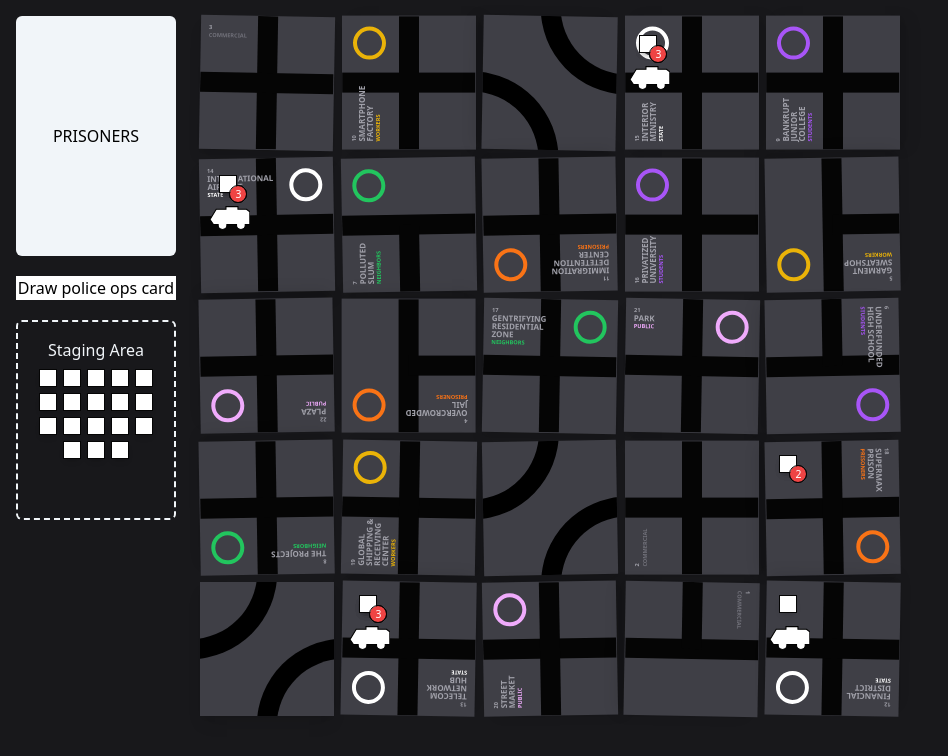
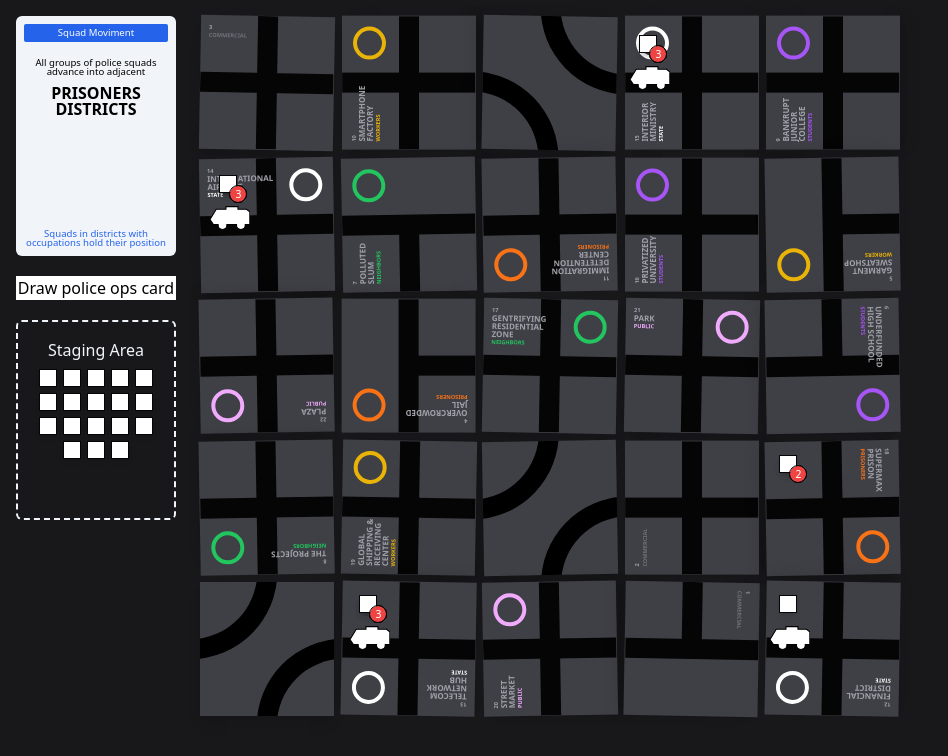
Before and after one commit to raphaelaleixo/bloc-by-bloc, a Next.js app: page / in a window 1280 px wide. Both pictures are taken after a click on the button "Draw police ops card". Shown: the top 756 px of the page, without its empty margins (0-948 px from the left). Built offline with nearby package versions, Linux system fonts and the light colour scheme.

Commit message:
PoliceOpsDeck

```diff
--- a/classes/police/constants.ts
+++ b/classes/police/constants.ts
@@ -31,10 +31,7 @@ export interface moviment {
 
 export type PoliceOpsCard = {
     title: string,
-    contentBefore?: string,
     contentAfter?: string,
-    tagAfter?: Faction | OtherDistrictTypes,
-    extraInfo?: string,
     type: policeOpsCardTypes;
     moviment?: moviment;
     reinforcement?: reinforcement;
--- a/components/policeBlocks/policeOpsDeck.tsx
+++ b/components/policeBlocks/policeOpsDeck.tsx
@@ -3,15 +3,14 @@ import Police from "../../classes/police"
 import { PoliceOpsCard } from "../../classes/police/constants";
 import { instanceToInstance } from "class-transformer";
 import City from "../../classes/city";
+import PoliceOpsDeckCard from "./policeOpsDeckCard";
 
 const PoliceOpsDeck: React.FC<{ city: City, police: Police, setPolice: Function }> = ({ city, police, setPolice }) => {
     const [policeOpsCard, setPoliceOpsCard] = useState<PoliceOpsCard | undefined>();
 
     return (
         <>
-        <div className={`w-[160px] h-[240px] p-2 rounded-md flex items-center justify-center ${policeOpsCard ? 'bg-slate-100' : ''} text-center`}>
-            {policeOpsCard?.title}
-        </div>
+        <PoliceOpsDeckCard policeOpsCard={policeOpsCard} />
         <button
             onClick={() => {
               setPoliceOpsCard(police.drawPoliceCard(city));
--- /dev/null
+++ b/components/policeBlocks/policeOpsDeckCard.tsx
@@ -0,0 +1,26 @@
+import { PoliceOpsCard, policeOpsMovimentTypes } from "../../classes/police/constants";
+
+const PoliceOpsDeckCard: React.FC<{ policeOpsCard: PoliceOpsCard }> = ({ policeOpsCard }) => {
+
+    if (!policeOpsCard) {
+        return false;
+    }
+
+    const contentBefore = policeOpsCard.moviment?.movimentType === policeOpsMovimentTypes.district ? 'All groups of police squads advance into adjacent' : '';
+    const title = policeOpsCard.moviment?.movimentType === policeOpsMovimentTypes.district ? `${policeOpsCard.title} districts` : policeOpsCard.title;
+    const extraInfo = policeOpsCard.moviment ? 'Squads in districts with occupations hold their position' : '';
+    const bannerInfo = policeOpsCard.moviment ? 'Squad Moviment' : ' ';
+    const bannerColor = policeOpsCard.moviment ? 'bg-blue-600' : '';
+
+    return  (
+        <div className="w-[160px] h-[240px] p-2 rounded-md flex flex-col justify-top bg-slate-100 text-center">
+            <div className={`${bannerColor} text-[0.6em] leading-none p-1 text-white rounded-sm mb-4`}>{bannerInfo}</div>
+            <div className="text-[0.6rem] leading-none">{contentBefore}</div>
+            <div className="font-bold leading-none text-md my-2 uppercase">{title}</div>
+            <div className="text-[0.6rem] leading-none whitespace-pre-wrap">{policeOpsCard.contentAfter}</div>
+            <div className="text-[0.6rem] leading-none mt-auto text-blue-600">{extraInfo}</div>
+        </div>
+    );
+}
+
+export default PoliceOpsDeckCard;
--- a/gameData/policeOpsDeck.ts
+++ b/gameData/policeOpsDeck.ts
@@ -59,14 +59,16 @@ export const policeOpsDeck: PoliceOpsCard[] = [{
 },
 {
     type: policeOpsCardTypes.moviment,
-    title: 'MOVE BY PRIORITY',
+    title: 'DISTRICT PATROLS',
+    contentAfter: 'All groups of police squads advance into adjacent districts with the highest police ID',
     moviment: {
         movimentType: policeOpsMovimentTypes.priority,
     }
 },
 {
     type: policeOpsCardTypes.moviment,
-    title: 'MOVE BY PRIORITY',
+    title: 'DISTRICT PATROLS',
+    contentAfter: 'All groups of police squads advance into adjacent districts with the highest police ID',
     moviment: {
         movimentType: policeOpsMovimentTypes.priority,
     }
@@ -88,15 +90,24 @@ export const policeOpsDeck: PoliceOpsCard[] = [{
 {
     title: 'LIGHT REINFORCEMENT',
     type: policeOpsCardTypes.reinforcement,
+    contentAfter: '+1 police morale.\n\nAll police vans deploy 1 police squad.',
+    reinforcement: reinforcement.light
+},
+{
+    title: 'LIGHT REINFORCEMENT',
+    type: policeOpsCardTypes.reinforcement,
+    contentAfter: '+1 police morale.\n\nAll police vans deploy 1 police squad.',
     reinforcement: reinforcement.light
 },
 {
     title: 'HEAVY REINFORCEMENT',
     type: policeOpsCardTypes.reinforcement,
+    contentAfter: '+1 police morale.\n\nAll police vans deploy 1 police squad.\n\nIf fewer than 4 police vans are stationed in the city: Deploy 1 van to the district with the highest police ID that has at least 1 police squad but no van',
     reinforcement: reinforcement.heavy
 },
 {
     title: 'STRATEGIC ROTATION',
+    contentAfter: 'All groups of police squads reduce down to 5 max per district.\n\nExtra squads return to the staging area.',
     type: policeOpsCardTypes.rotation
 }
 ]
--- a/pages/index.tsx
+++ b/pages/index.tsx
@@ -4,15 +4,12 @@ import { createNewCity } from "../classes/city/createNewCity";
 import City, { CityBlock } from "../classes/city";
 import Police from "../classes/police";
 import CityTile from "../components/cityTile/cityTile";
-import { instanceToInstance } from "class-transformer";
 import PoliceBlocksMap from "../components/policeBlocks/policeBlocksMap";
-import { PoliceOpsCard } from "../classes/police/constants";
 import PoliceOpsDeck from "../components/policeBlocks/policeOpsDeck";
 
 export default function Home() {
   const [city, setCity] = useState<City | undefined>();
   const [police, setPolice] = useState<Police | undefined>();
-  const [policeOpsCard, setPoliceOpsCard] = useState<PoliceOpsCard | undefined>();
   const [highightedTiles, setHighlightedTiles] = useState<CityBlock[]>([]);
 
   useEffect(() => {
```
